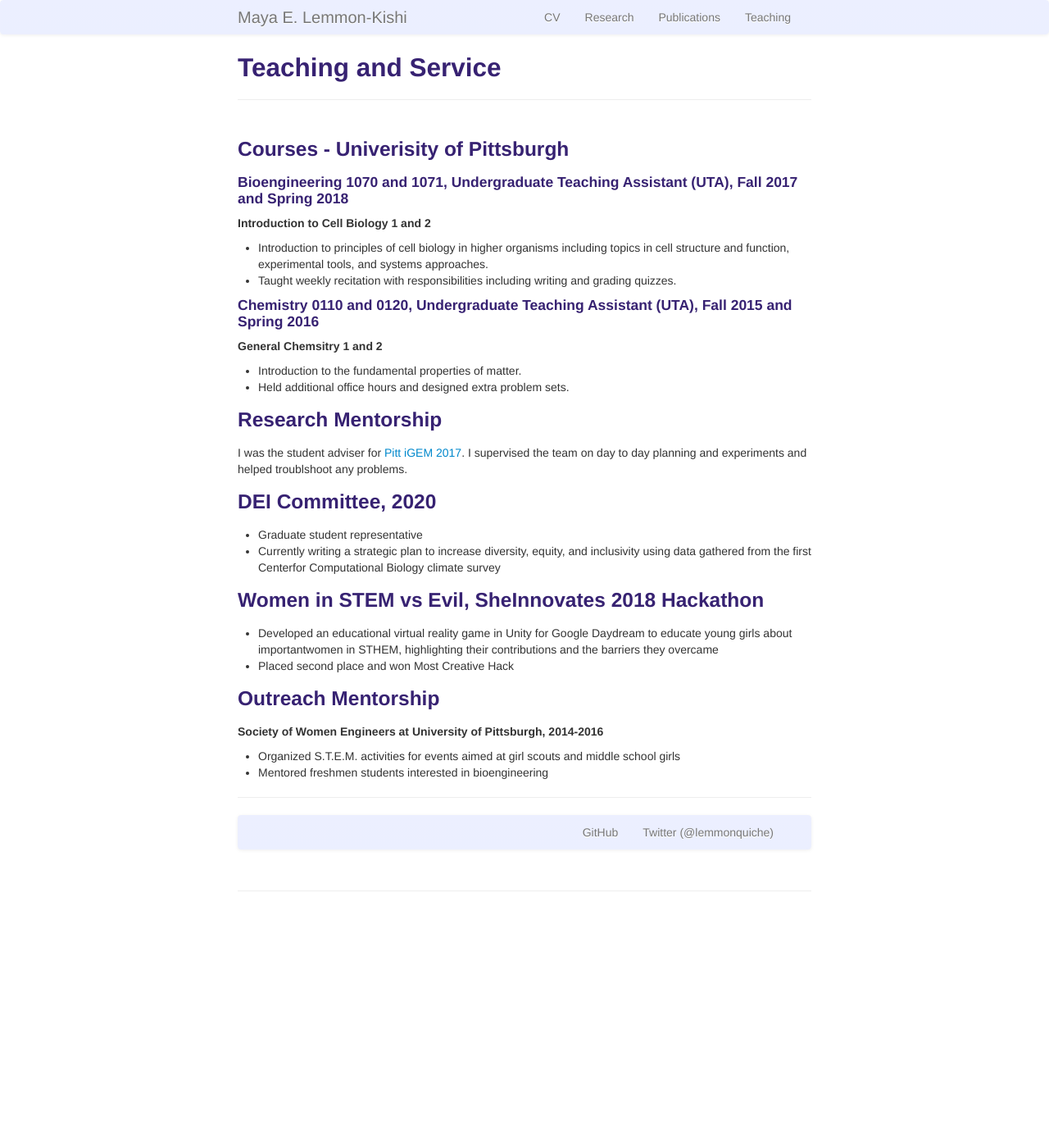
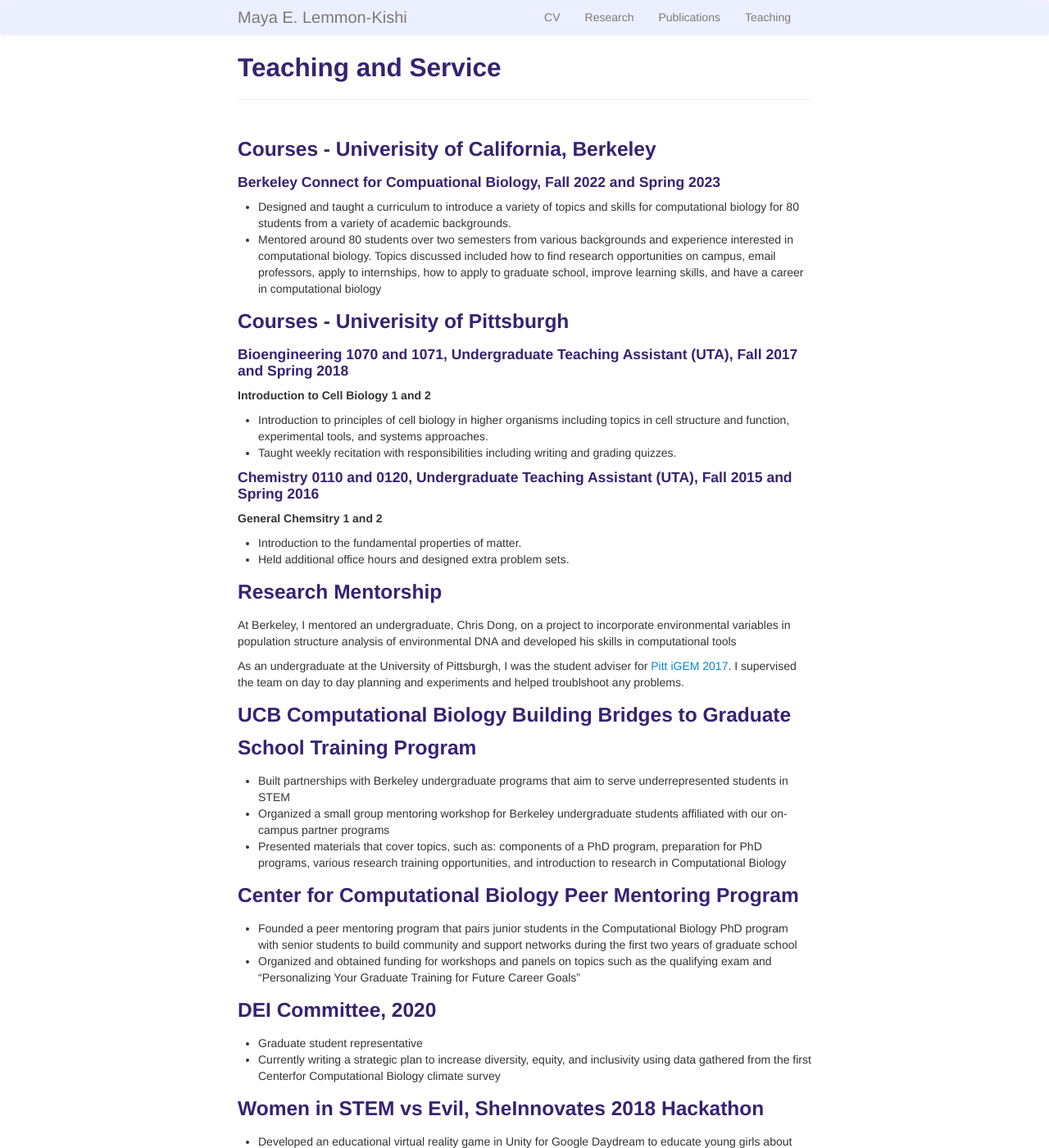
Before and after one commit to lemmonquiche/lemmonquiche.github.io, a Jekyll site: the page built from pages/teaching.md, in a window 1280 px wide and 1400 px high. Shown: the whole window at 82% size. Built offline with Jekyll 4.4.1, drawn with Linux system fonts in a browser that asks for light colours.

Commit message:
Update teaching.md

```diff
--- a/pages/teaching.md
+++ b/pages/teaching.md
@@ -3,6 +3,15 @@ layout: page
 title: Teaching and Service
 description: Maya Lemmon-Kishi | Teaching and Service
 ---
+### Courses - Univerisity of California, Berkeley
+#### Berkeley Connect for Compuational Biology, Fall 2022 and Spring 2023
+<ul>
+<li>Designed and taught a curriculum to introduce a variety of topics and skills for computational biology for 80 students
+from a variety of academic backgrounds.</li>
+ <li>Mentored around 80 students over two semesters from various backgrounds and experience interested in
+computational biology. Topics discussed included how to find research opportunities on campus, email professors, apply to internships, how to apply to graduate school, improve learning skills, and have a career in computational biology</li>
+</ul>
+
 ### Courses - Univerisity of Pittsburgh
 #### Bioengineering 1070 and 1071, Undergraduate Teaching Assistant (UTA), Fall 2017 and Spring 2018
 **Introduction to Cell Biology 1 and 2**
@@ -19,7 +28,26 @@ description: Maya Lemmon-Kishi | Teaching and Service
 </ul>
 
 ### Research Mentorship
-I was the student adviser for <a href="http://2017.igem.org/Team:Pittsburgh">Pitt iGEM 2017</a>. I supervised the team on day to day planning and experiments and helped troublshoot any problems.
+At Berkeley, I mentored an undergraduate, Chris Dong, on a project to incorporate environmental variables in population structure analysis of environmental DNA and developed his skills in computational tools
+
+As an undergraduate at the University of Pittsburgh, I was the student adviser for <a href="http://2017.igem.org/Team:Pittsburgh">Pitt iGEM 2017</a>. I supervised the team on day to day planning and experiments and helped troublshoot any problems.
+
+### UCB Computational Biology Building Bridges to Graduate School Training Program
+<ul>
+<li>Built partnerships with Berkeley undergraduate programs that aim to serve underrepresented students in STEM</li>
+<li>Organized a small group mentoring workshop for Berkeley undergraduate students affiliated with our on-campus
+partner programs</li>
+<li>Presented materials that cover topics, such as: components of a PhD program, preparation for PhD programs, various
+research training opportunities, and introduction to research in Computational Biology</li>
+</ul>
+
+### Center for Computational Biology Peer Mentoring Program
+<ul>
+ <li>Founded a peer mentoring program that pairs junior students in the Computational Biology PhD program with senior
+students to build community and support networks during the first two years of graduate school</li>
+<li>Organized and obtained funding for workshops and panels on topics such as the qualifying exam and “Personalizing
+Your Graduate Training for Future Career Goals”</li>
+</ul>
 
 ### DEI Committee, 2020
 <ul>
```
